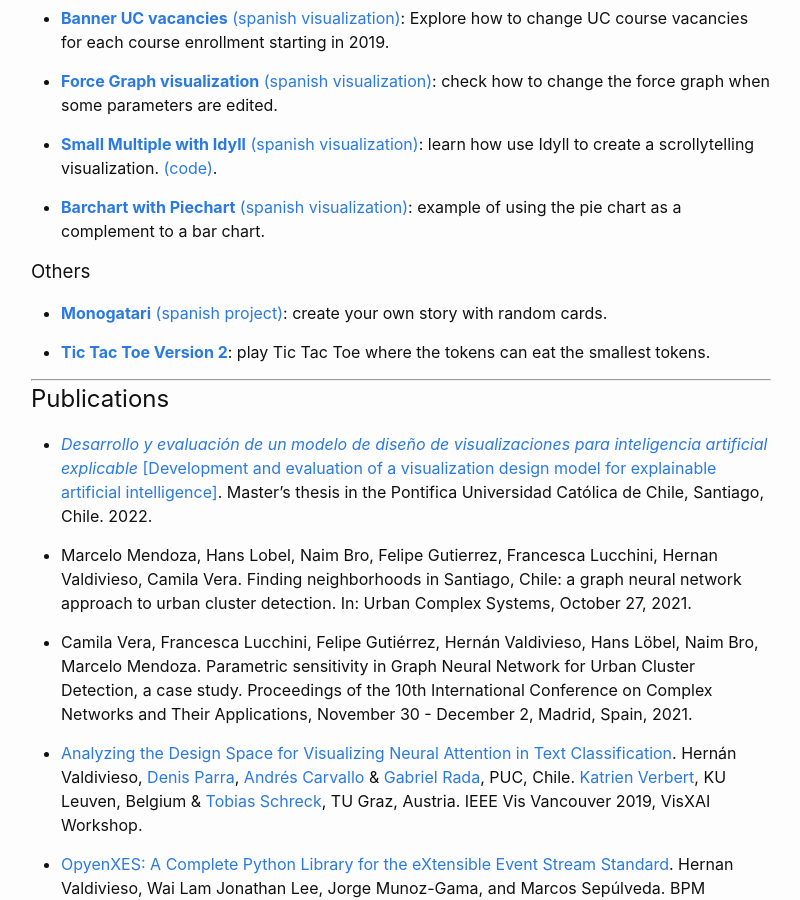
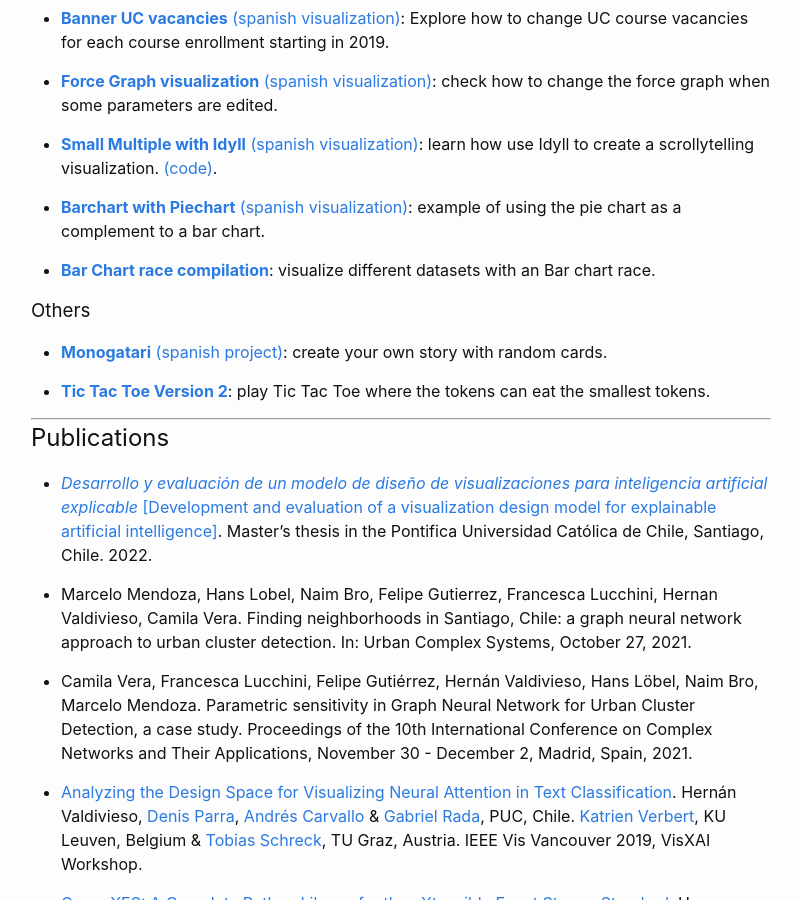
Before and after one commit to Hernan4444/hernan4444.github.io, a Jekyll site: the page built from index.md, in a window 1280 px wide and 900 px high, scrolled down 1461 px. Shown: the whole window, without its empty margins (239-1039 px from the left). Built offline with Jekyll 4.4.1, drawn with Linux system fonts in a browser that asks for light colours.

Commit message:
Update index.md

```diff
--- a/index.md
+++ b/index.md
@@ -55,6 +55,8 @@ Information Visualization, Applications of Data Mining & Machine Learning
 
 - [**Barchart with Piechart** (spanish visualization)][barchart-piechart]: example of using the pie chart as a complement to a bar chart.
 
+- [**Bar Chart race compilation**][barchart-race]: visualize different datasets with an Bar chart race.
+
 ### Others
 - [**Monogatari** (spanish project)][monogatari]: create your own story with random cards.
 
@@ -102,3 +104,4 @@ Information Visualization, Applications of Data Mining & Machine Learning
 [requisitos_dcc]: https://observablehq.com/@hernan4444/dcc-requisitos
 [myanimelist-visualization]: https://hernan4444.gitlab.io/myanimelist-visualization
 [barchart-piechart]: https://hernan4444.github.io/barchart-with-piechart/
+[barchart-race]: https://hernan4444.github.io/barchart-race/
```
